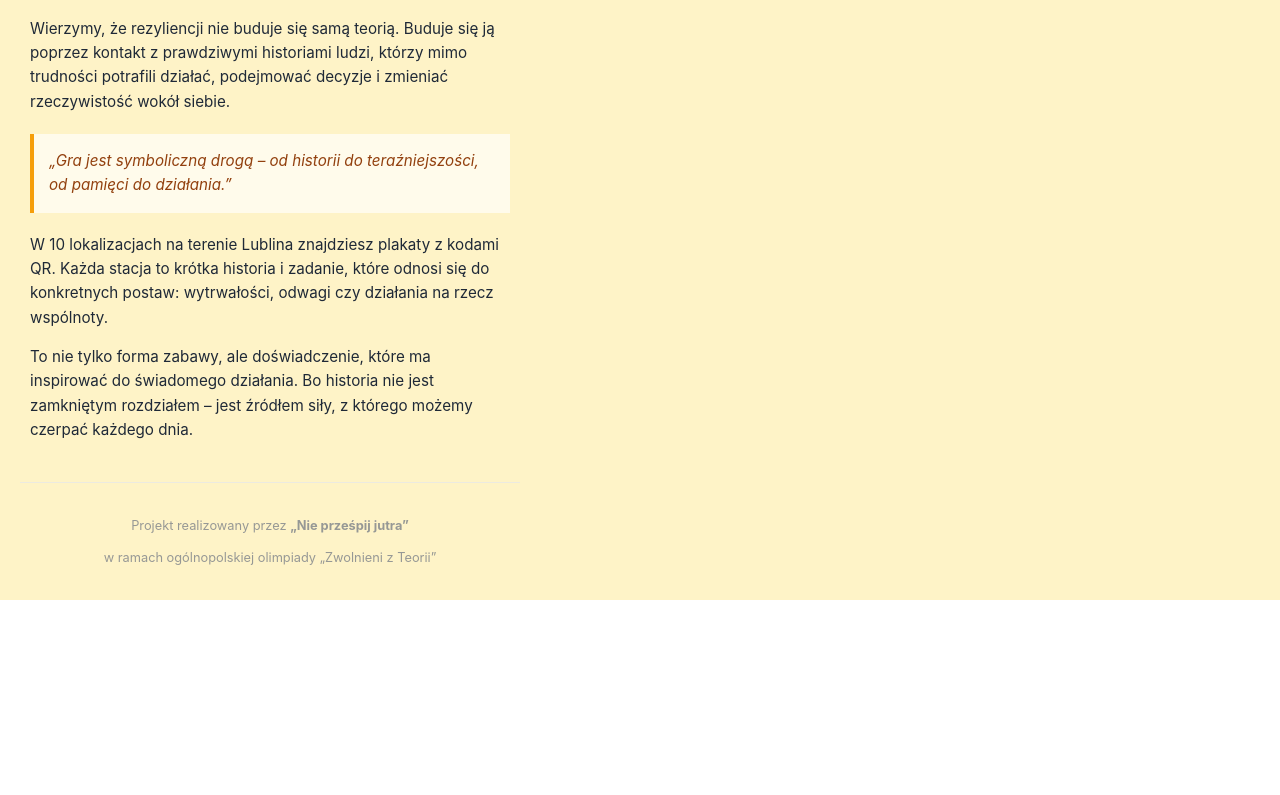
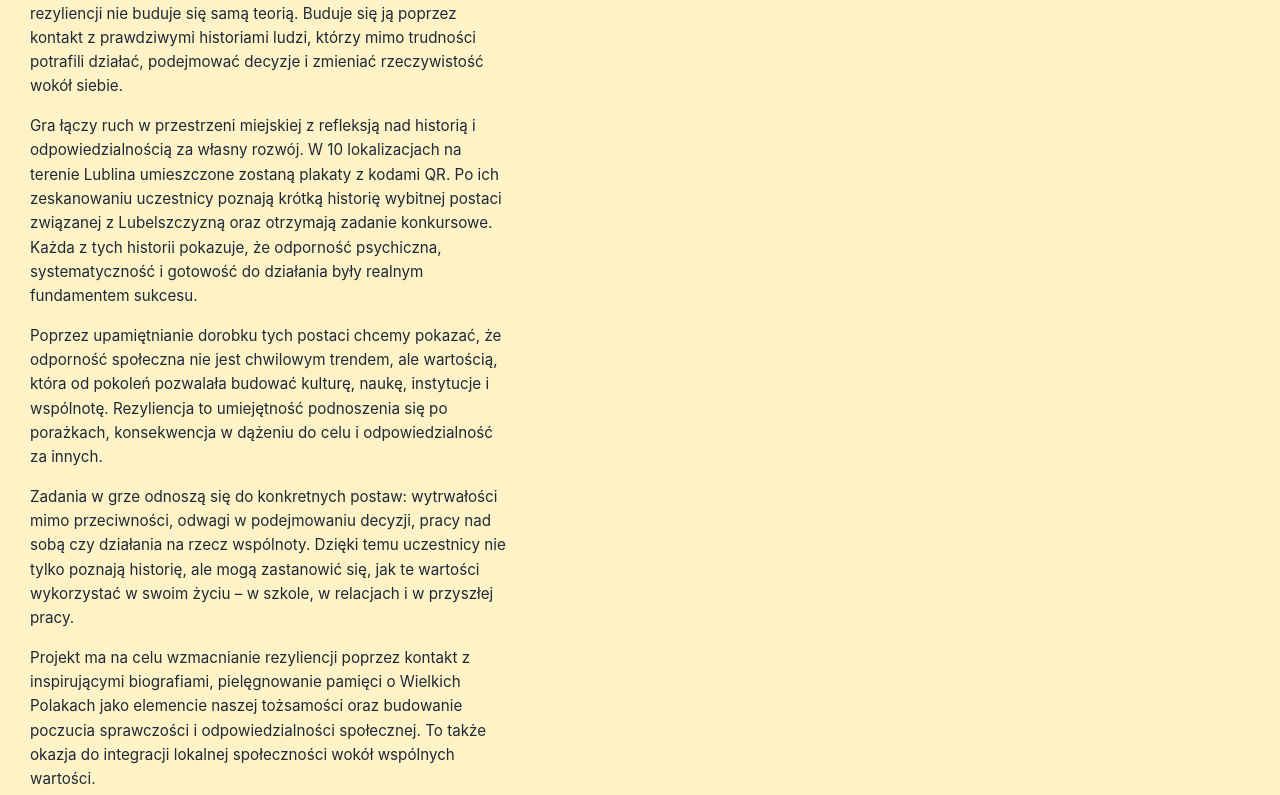
Before and after one commit to AmVaX-9/sladami-wielkich-polakow, a React (Vite) app: page / in a window 1280 px wide. Shown: the part 1005-1800 px from the top of the page. Before the commit the page ends 1605 px from the top, so only its background shows below. Built offline with nearby package versions, Linux system fonts and the light colour scheme.

Commit message:
Des home1

```diff
--- a/src/App.jsx
+++ b/src/App.jsx
@@ -93,25 +93,27 @@ function Home() {
             <section className="about-section">
                 <h3>O PROJEKCIE</h3>
                 <p>
-                    Gra terenowa <strong>„Śladami Wielkich Polaków”</strong> to inicjatywa edukacyjno-społeczna realizowana na terenie Lublina,
-                    której celem jest wzmacnianie odporności społecznej poprzez przypominanie dorobku wybitnych postaci.
+                    Gra terenowa <strong>„Śladami Wielkich Polaków”</strong> to inicjatywa edukacyjno-społeczna realizowana na terenie Lublina, której celem jest wzmacnianie odporności społecznej poprzez przypominanie dorobku Wielkich Polaków. Wierzymy, że rezyliencji nie buduje się samą teorią. Buduje się ją poprzez kontakt z prawdziwymi historiami ludzi, którzy mimo trudności potrafili działać, podejmować decyzje i zmieniać rzeczywistość wokół siebie.
                 </p>
                 <p>
-                    Wierzymy, że rezyliencji nie buduje się samą teorią. Buduje się ją poprzez kontakt z prawdziwymi historiami ludzi,
-                    którzy mimo trudności potrafili działać, podejmować decyzje i zmieniać rzeczywistość wokół siebie.
+                    Gra łączy ruch w przestrzeni miejskiej z refleksją nad historią i odpowiedzialnością za własny rozwój. W 10 lokalizacjach na terenie Lublina umieszczone zostaną plakaty z kodami QR. Po ich zeskanowaniu uczestnicy poznają krótką historię wybitnej postaci związanej z Lubelszczyzną oraz otrzymają zadanie konkursowe. Każda z tych historii pokazuje, że odporność psychiczna, systematyczność i gotowość do działania były realnym fundamentem sukcesu.
+                </p>
+                <p>
+                    Poprzez upamiętnianie dorobku tych postaci chcemy pokazać, że odporność społeczna nie jest chwilowym trendem, ale wartością, która od pokoleń pozwalała budować kulturę, naukę, instytucje i wspólnotę. Rezyliencja to umiejętność podnoszenia się po porażkach, konsekwencja w dążeniu do celu i odpowiedzialność za innych.
+                </p>
+                <p>
+                    Zadania w grze odnoszą się do konkretnych postaw: wytrwałości mimo przeciwności, odwagi w podejmowaniu decyzji, pracy nad sobą czy działania na rzecz wspólnoty. Dzięki temu uczestnicy nie tylko poznają historię, ale mogą zastanowić się, jak te wartości wykorzystać w swoim życiu – w szkole, w relacjach i w przyszłej pracy.
+                </p>
+                <p>
+                    Projekt ma na celu wzmacnianie rezyliencji poprzez kontakt z inspirującymi biografiami, pielęgnowanie pamięci o Wielkich Polakach jako elemencie naszej tożsamości oraz budowanie poczucia sprawczości i odpowiedzialności społecznej. To także okazja do integracji lokalnej społeczności wokół wspólnych wartości.
                 </p>
 
                 <div className="quote-box">
-                    „Gra jest symboliczną drogą – od historii do teraźniejszości, od pamięci do działania.”
+                    „Gra jest symboliczną drogą – od historii do teraźniejszości, od pamięci do działania. Pokazuje, że odporność społeczna zaczyna się od małych kroków: od podjęcia wyzwania, od wyjścia z domu, od zeskanowania pierwszego kodu, od wykonania pierwszego zadania.”
                 </div>
 
                 <p>
-                    W 10 lokalizacjach na terenie Lublina znajdziesz plakaty z kodami QR. Każda stacja to krótka historia
-                    i zadanie, które odnosi się do konkretnych postaw: wytrwałości, odwagi czy działania na rzecz wspólnoty.
-                </p>
-                <p>
-                    To nie tylko forma zabawy, ale doświadczenie, które ma inspirować do świadomego działania.
-                    Bo historia nie jest zamkniętym rozdziałem – jest źródłem siły, z którego możemy czerpać każdego dnia.
+                    To nie tylko forma zabawy, ale doświadczenie, które ma inspirować do świadomego działania. Bo historia nie jest zamkniętym rozdziałem. Jest punktem odniesienia i źródłem siły, z którego możemy czerpać każdego dnia.
                 </p>
             </section>
 
```
